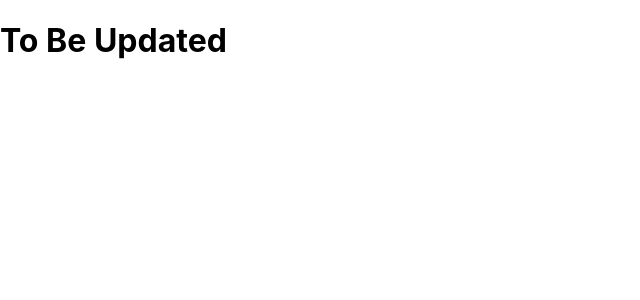
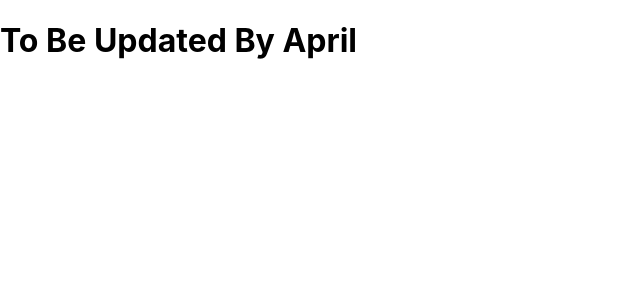
Before and after one commit to junghun-K/jeonghoon_aws, a React (Create React App) app: page /project in a window 1280 px wide. Shown: the top 300 px of the page, without its empty margins (0-640 px from the left). Built offline with nearby package versions, Linux system fonts and the light colour scheme.

Commit message:
project to do

```diff
--- a/src/components/Project.js
+++ b/src/components/Project.js
@@ -1,5 +1,5 @@
 import React from "react";
 
 export default function Project() {
-  return <h1>To Be Updated</h1>;
+  return <h1>To Be Updated By April</h1>;
 }
```
